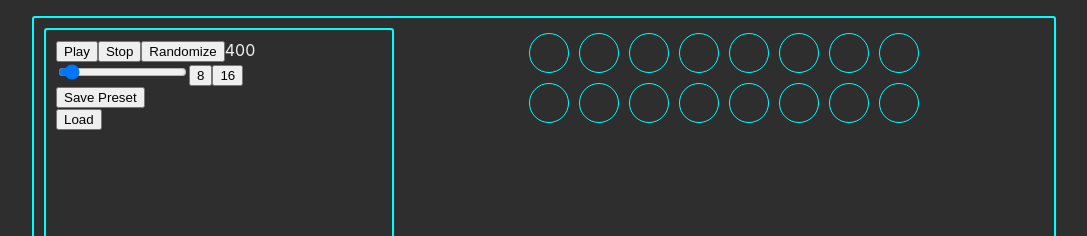
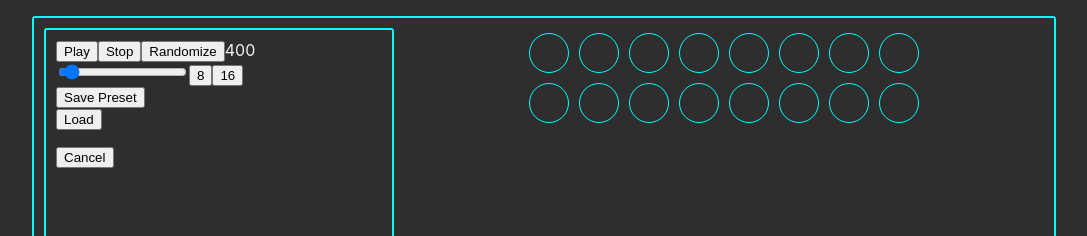
Before and after one commit to Loxphordex/Memoryfield, a React (Create React App) app: page / in a window 1280 px wide. Both pictures are taken after a click on the button "Load". Shown: the top 236 px of the page, without its empty margins (96-1183 px from the left). Built offline with nearby package versions, Linux system fonts and the light colour scheme.

Commit message:
successful load

```diff
--- a/src/components/Presets/LoadPreset/LoadPreset.js
+++ b/src/components/Presets/LoadPreset/LoadPreset.js
@@ -8,6 +8,9 @@ export default function LoadPreset({
   setPresets
 }) {
   const [isMenuShowing, setIsMenuShowing] = useState(false)
+  const [isConfirmationShowing, setIsConfirmationShowing] = useState(false)
+  const [presetToLoad, setPresetToLoad] = useState(null)
+  const [nameOfPreset, setNameOfPreset] = useState(null)
   const toggleShowMenu = () => setIsMenuShowing(!isMenuShowing)
 
   useEffect(() => {
@@ -17,10 +20,57 @@ export default function LoadPreset({
     }
   }, [setPresets])
 
+  function presetItems() {
+    let items = []
+    if (presets) {
+      for (const [key] of Object.entries(presets)) {
+        items.push(key)
+      }
+    }
+    return items
+  }
+
+  function loadPreset(nodes) {
+    if (nodes) {
+      setNodes(nodes)
+      toggleShowMenu()
+    }
+  }
+
+  function confirmLoad() {
+    if (presetToLoad && nameOfPreset) {
+      return (
+        <div className='confirm-load'>
+          <h3>{`Load ${nameOfPreset}?`}</h3>
+          <button onClick={() => loadPreset(presetToLoad)}>Yes</button>
+          <button onClick={() => setIsConfirmationShowing(false)}>No</button>
+        </div>
+      )
+    }
+  }
+
+  function setupConfirmation(name) {
+    if (name) {
+      setNameOfPreset(name)
+      setPresetToLoad(presets[name])
+      setIsConfirmationShowing(true)
+    }
+  }
+
+  // create a function that displays available presets created by the user
+  // Once selected, the menu will disappear, a confirmation dialogue will appear
+  // Upon confirmation, the dialogue will disappear, and the new preset will be set
+
   return (
     <div className='load-preset'>
       <button onClick={toggleShowMenu}>Load</button>
-      {isMenuShowing && <LoadPresetMenu presets={presets} />}
+      {isMenuShowing && <LoadPresetMenu
+        presetItems={presetItems}
+        toggleShowMenu={toggleShowMenu}
+        isConfirmationShowing={isConfirmationShowing}
+        setupConfirmation={setupConfirmation}
+        confirmLoad={confirmLoad}
+      />}
     </div>
   )
 }
--- a/src/components/Presets/LoadPreset/LoadPresetMenu.js
+++ b/src/components/Presets/LoadPreset/LoadPresetMenu.js
@@ -1,11 +1,28 @@
 import React from 'react'
 
-export default function LoadPresetMenu({ presets }) {
+export default function LoadPresetMenu({
+  presetItems,
+  toggleShowMenu,
+  isConfirmationShowing,
+  setupConfirmation,
+  confirmLoad
+}) {
   return (
     <div className='load-preset-menu'>
       <ul>
-
+        {presetItems && setupConfirmation && presetItems().map(name => {
+          return (
+            <li
+              key={name}
+              id={name}
+              onClick={() => setupConfirmation(name)}
+            >{name}
+            </li>
+          )
+        })}
       </ul>
+      {isConfirmationShowing && confirmLoad()}
+      <button onClick={toggleShowMenu}>Cancel</button>
     </div>
   )
 }
```
